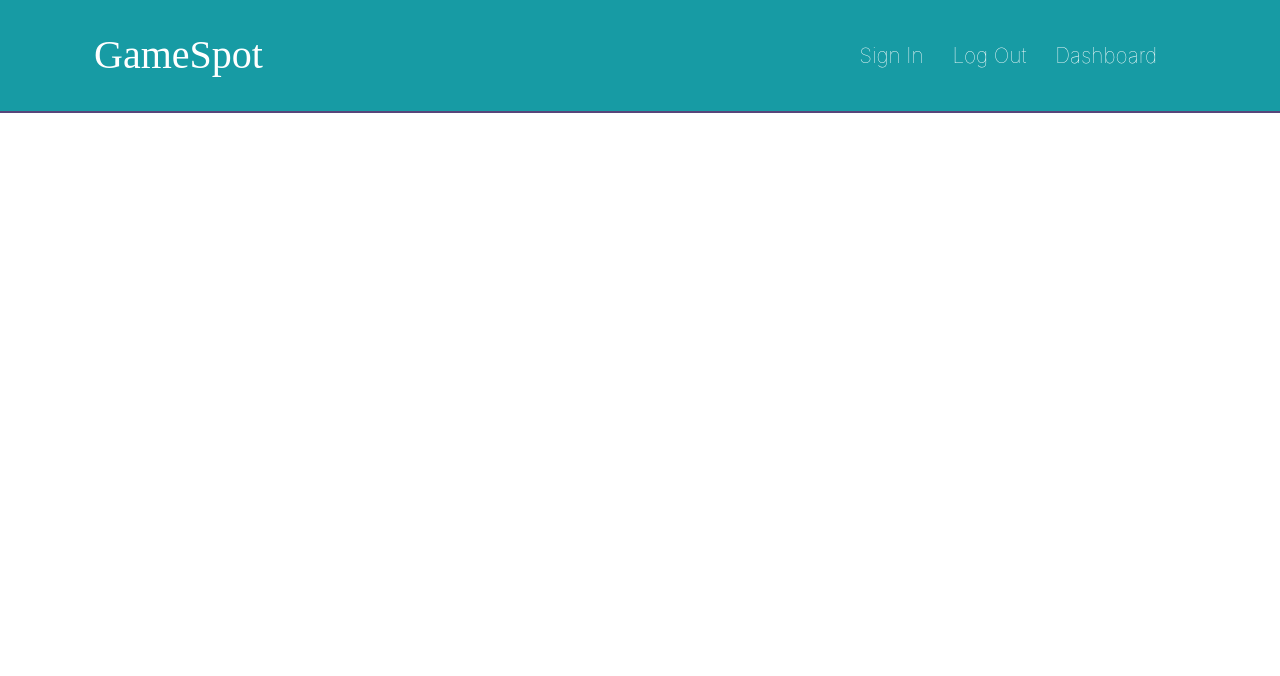
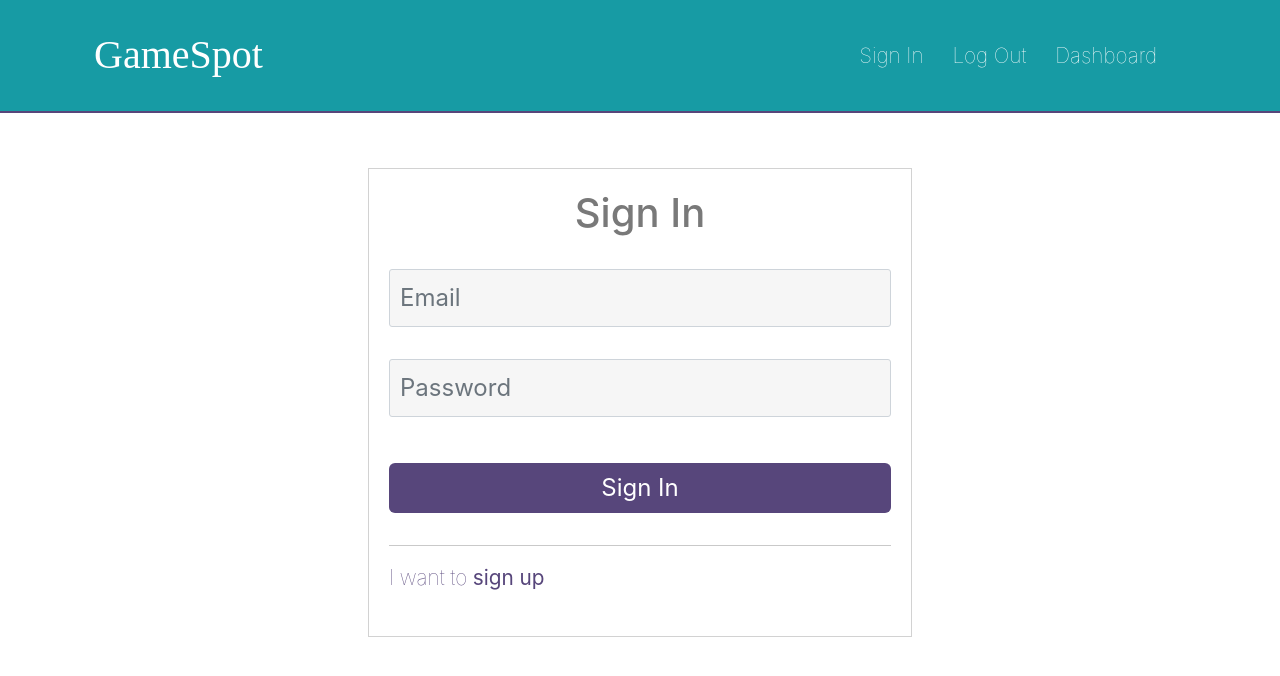
Before and after one commit to bluedragonscales/vuex-project-gamespot, a Vue app: page /signin in a window 1280 px wide. Shown: the top 676 px of the page. Built offline with nearby package versions, Linux system fonts and the light colour scheme; a web font is replaced by a local one; what @meforma/vue-toaster would draw is missing.

Commit message:
finished the sign up component

```diff
--- a/src/assets/style.css
+++ b/src/assets/style.css
@@ -17,7 +17,7 @@ body {
 }
 
 .p-top{
-    padding-top: 130px;
+    padding-top: 10.5rem;
 }
 
 
@@ -149,57 +149,67 @@ header ul li span:hover {
 
 
 /* SIGN IN STYLING */
-/* .signin_container {
+/* .signin-container {
     padding-top: 200px;
     height: 90vh;
 } */
 
-/* .signin_container h1 {
+.signin-container h1 {
     text-align: center;
     color: #797979;
-} */
+}
 
-/* .signin_container label {
+.signin-container form {
+    width: 34rem;
+    margin: 0 auto;
+    border: 1px solid #d2d2d2;
+    box-sizing: border-box;
+    padding: 20px;
+}
+
+/* .signin-container label {
     display: block;
     font-size: 17px;
     font-weight: 300;
     margin-bottom: 12px;
 } */
 
-/* .signin_container input {
-    margin-bottom: 13px;
-    width: 100%;
-    font-size: 16px;
+.signin-container input {
+    margin-top: 2rem;
+    margin-bottom: 1.4rem;
+    font-size: 1.5rem;
     border-radius: 3px;
     box-shadow: none;
     background: #f6f6f6;
     padding: 10px;
-} */
+}
 
-/* .signin_container .form_swap {
+.form-swap p {
     cursor: pointer;
     font-weight: 100;
-    font-size: 16px;
+    font-size: 1.3rem;
     color: var(--grape);
-} */
+}
 
-/* .signin_container button {
+.signin-container button {
     width: 100%;
     background: var(--grape);
     color: #fff;
-} */
+    font-size: 1.5rem;
+    margin-top: 1.5rem;
+}
 
-/* .signin_container button:hover {
-    color:var(--grape);
-    border:1px solid var(--grape);
+.signin-container button:hover {
+    color: var(--grape);
+    border: 1px solid var(--grape);
     background: none;
-} */
+}
 
-/* .input_alert  {
+.input-alert  {
     color: red;
     font-weight: bold;
-    margin-bottom: 20px;
-} */
+    margin-bottom: 1.3rem;
+}
 
 /* .dashboard_form {
     width: 560px;
@@ -228,14 +238,6 @@ header ul li span:hover {
     border-bottom: 1px solid #b8b8b8;
     margin: 20px 0px;
     line-height: 51px;
-} */
-
-/* .signin_container form {
-    width:400px;
-    margin:0 auto;
-    border: 1px solid #d2d2d2;
-    box-sizing: border-box;
-    padding: 20px;
 } */
 
 
--- /dev/null
+++ b/src/components/User/SignIn.vue
@@ -0,0 +1,100 @@
+<template>
+    <!-- SIGN IN COMPONENT -->
+
+    <div class="signin-container p-top">
+        <!-- This form is from "vee-validate", not the html form. On submit it will call the method "onSubmit" and the ":validation-schema" attribute specifies that all the values in the "formSchema" is the data that needs to be validated. -->
+        <Form @submit="onSubmit" :validation-schema="formSchema">
+
+            <!-- If the data variable "type" is false then show "Sign In", otherwise show "Sign Up" for the h1 element. -->
+            <h1 v-text="!type ? 'Sign In' : 'Sign Up'"></h1>
+
+            <!-- EMAIL INPUT -->
+            <div class="form-group">
+                <!-- This is the email input. The name has to match the formSchema key in the data. The v-slot directive tells the Field input which of the types of information the input will need to work with. -->
+                <Field name="email" v-slot="{field, errors, errorMessage}">
+                    <!-- This input will take the email and bind it to the field component of "vee-validate". The Bootstrap class of "is-invalid" will be applied to the input if the array of errors (generated by vee-validate) is no longer zero. -->
+                    <input type="email"
+                        class="form-control"
+                        placeholder="Email"
+                        v-bind="field"
+                        :class="{'is-invalid': errors.length !== 0}">
+
+                    <!-- If the errors array generated by vee-validate is no longer 0, then the generated error message will appear in this p element. -->
+                    <p class="input-alert" v-if="errors.length !== 0">{{errorMessage}}</p>
+                </Field>
+            </div>
+
+
+            <!-- PASSWORD INPUT -->
+            <div class="form-group">
+                <!-- This is the password input. The name has to match the formSchema key in the data. The v-slot directive tells the Field input which of the types of information the input will need to work with. -->
+                <Field name="password" v-slot="{field, errors, errorMessage}">
+                    <!-- This input will take the password and bind it to the field component of "vee-validate". The Bootstrap class of "is-invalid" will be applied to the input if the array of errors (generated by vee-validate) is no longer zero. -->
+                    <input type="password"
+                        class="form-control"
+                        placeholder="Password"
+                        v-bind="field"
+                        :class="{'is-invalid': errors.length !== 0}">
+
+                    <!-- If the errors array generated by vee-validate is no longer 0, then the generated error message will appear in this p element. -->
+                    <p class="input-alert" v-if="errors.length !== 0">{{errorMessage}}</p>
+                </Field>
+            </div>
+
+
+            <!-- SUBMIT BUTTON -->
+            <button type="submit" class="btn mb-3" v-text="!type ? 'Sign In' : 'Sign Up'"></button>
+
+            <hr>
+
+            <!-- The choice at the bottom of the form to either sign in or sign up. -->
+            <div class="form-swap" @click="type = !type">
+                <p>I want to <strong>sign <span v-if="type">in</span><span v-else>up</span></strong></p>
+            </div>
+        </Form>
+    </div>
+
+</template>
+
+
+
+
+<script>
+    import {Field, Form} from 'vee-validate';
+    import * as yup from 'yup';
+
+    export default {
+        data() {
+            return {
+                // The property to decide between sign IN and sign UP.
+                type: false,
+                // This property is for validating form inputs with yup.
+                formSchema: {
+                    // For the email input, yup qualifies that it is a string, it is required, and it is in the form of a valid email.
+                    email: yup.string().required("An email is required.").email("Not a valid email."),
+                    // Yup qualifies the password as a string and as required.
+                    password: yup.string().required("A password is required.")
+                }
+            }
+        },
+        components: {
+            Field,
+            Form
+        },
+        methods: {
+            // When the sign in form is submitted. The second param is a function straight from "vee-validate" that will reset the form inputs when this method is called.
+            onSubmit(values, {resetForm}) {
+                if(!this.type) {
+                    // If the type variable is false, the form will be for sign IN.
+                    console.log(values, "SIGN IN");
+                } else {
+                    // If the type variable is true, the form will be for sign UP.
+                    console.log(values, "SIGN UP");
+                }
+
+                resetForm();
+            }
+        }
+    }
+
+</script>
--- a/src/routes.js
+++ b/src/routes.js
@@ -3,6 +3,7 @@
 import { createRouter, createWebHistory, START_LOCATION } from "vue-router";
 import Home from './components/Home/CompHome.vue';
 import Article from './components/Articles/CompArticle.vue';
+import SignIn from './components/User/SignIn.vue';
 
 // These are the vue routes to navigate between the different pages/paths of our application.
 const routes = createRouter({
@@ -12,7 +13,8 @@ const routes = createRouter({
         // This is the main default path. We've given it a name so we don't have to keep using '/'.
         {path: '/', component: Home, name: 'home'},
         // This path has a dynamic variable "id".
-        {path: '/article/:id', component: Article, name: 'article'}
+        {path: '/article/:id', component: Article, name: 'article'},
+        {path: '/signin', component: SignIn, name: 'signin'}
     ]
 });
 
```
